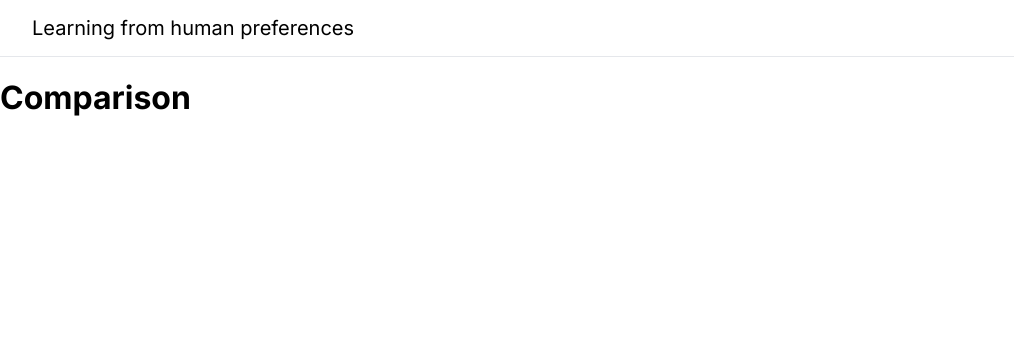
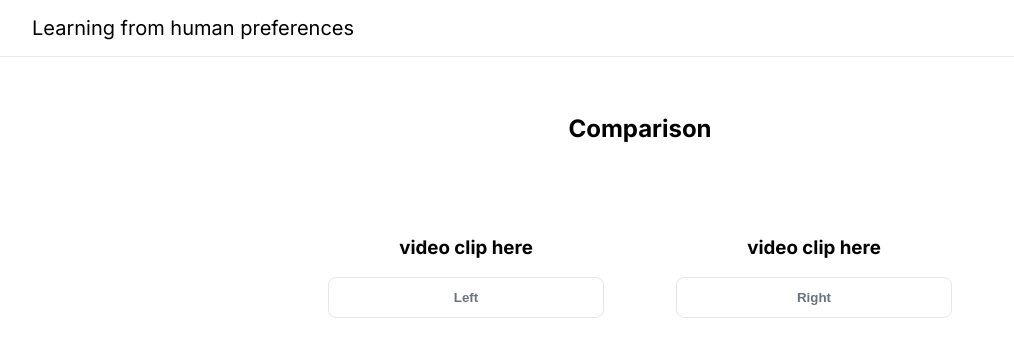
Before and after one commit to yamatokataoka/learning-from-human-preferences, a React app in the folder rl-human-prefs-ui/: page /comparison in a window 1280 px wide. Shown: the top 356 px of the page, without its empty margins (0-1014 px from the left). Built offline with nearby package versions, Linux system fonts and the light colour scheme.

Commit message:
add comparison page layout

```diff
--- a/rl-human-prefs-ui/src/pages/comparison.tsx
+++ b/rl-human-prefs-ui/src/pages/comparison.tsx
@@ -1,7 +1,68 @@
 import React from "react";
+import { css } from "@emotion/css";
+import Button from "../components/Button";
+
+const wrapper = css`
+  padding: 2rem;
+`;
+
+const container = css`
+  max-width: 42rem;
+  margin-left: auto;
+  margin-right: auto;
+`;
+
+const heading = css`
+  font-size: 1.5rem;
+  line-height: 2rem;
+  font-weight: 700;
+  text-align: center;
+  margin-bottom: 3rem;
+`;
+
+const grid = css`
+  display: grid;
+  grid-template-columns: repeat(2, minmax(0, 1fr));
+  gap: 1.5rem;
+`;
+
+const clipContainer = css`
+  display: flex;
+  flex: 1 1 0%;
+  flex-direction: column;
+  padding: 1.5rem;
+`;
+
+const clip = css`
+  text-align: center;
+`;
+
+const button = css`
+  text-align: center;
+`;
 
 function Comparison(): JSX.Element {
-  return <h1>Comparison</h1>;
+  return (
+    <div className={wrapper}>
+      <div className={container}>
+        <h3 className={heading}>Comparison</h3>
+        <div className={grid}>
+          <div className={clipContainer}>
+            <h3 className={clip}>video clip here</h3>
+            <Button onClick={() => window.alert("Left")} className={button}>
+              Left
+            </Button>
+          </div>
+          <div className={clipContainer}>
+            <h3 className={clip}>video clip here</h3>
+            <Button onClick={() => window.alert("Right")} className={button}>
+              Right
+            </Button>
+          </div>
+        </div>
+      </div>
+    </div>
+  );
 }
 
 export default Comparison;
```
